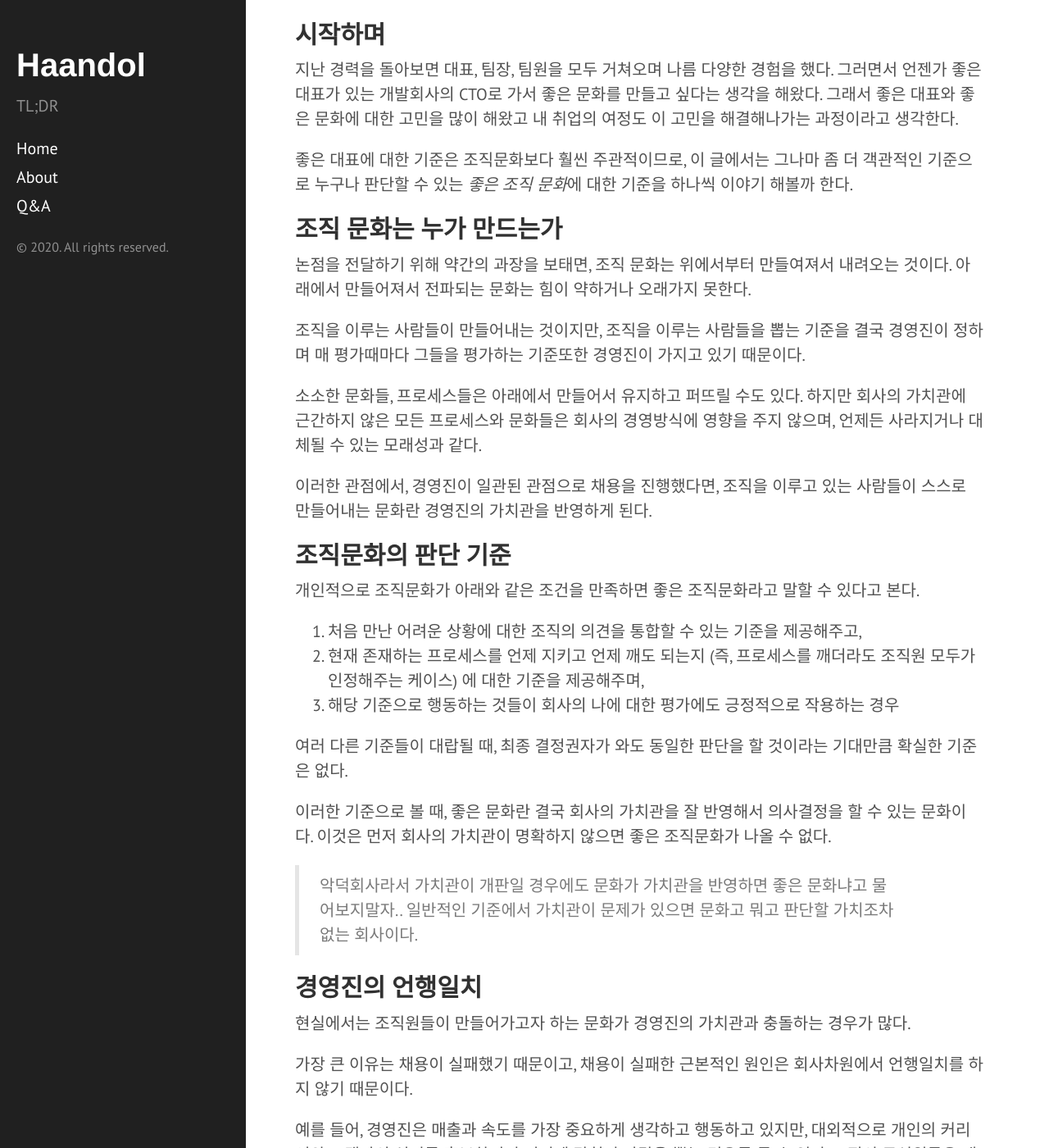
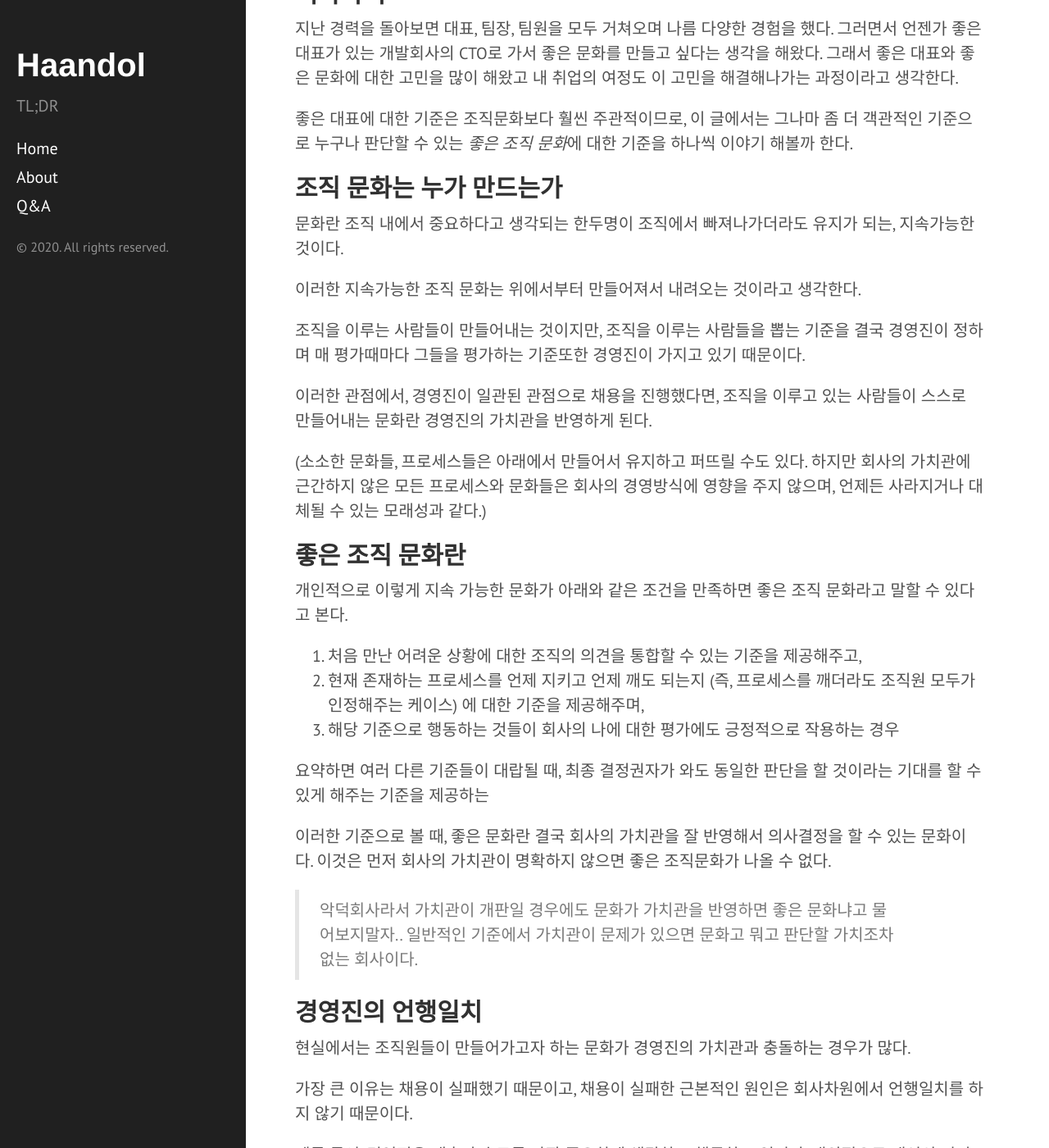
Before and after one commit to haandol/haandol.github.com, a Jekyll site: the page built from _posts/2020-07-18-where-comes-cultural-organization.md, in a window 1280 px wide and 1400 px high, scrolled down 445 px. Shown: the whole window at 82% size. Built offline with Jekyll 4.4.1, drawn with Linux system fonts in a browser that asks for light colours; comment, search, counter and statistics services are not loaded.

Commit message:
revoke publish

```diff
--- a/_posts/2020-07-18-where-comes-cultural-organization.md
+++ b/_posts/2020-07-18-where-comes-cultural-organization.md
@@ -5,12 +5,10 @@
 author: vincent
 email: ldg55d@gmail.com
 tags: thoughts culture organization company series
-publish: true
+publish: false
 ---
 
 ## TL;DR
-
-좋은 문화를 만들고 싶다면
 
 1. 명확한 회사의 가치관을 설정한다.
 2. 가치관대로 면접관을 교육하고 채용을 진행한다.
@@ -27,23 +25,26 @@
 
 ## 조직 문화는 누가 만드는가
 
-논점을 전달하기 위해 약간의 과장을 보태면, 조직 문화는 위에서부터 만들여져서 내려오는 것이다. 아래에서 만들어져서 전파되는 문화는 힘이 약하거나 오래가지 못한다.
+문화란 조직 내에서 중요하다고 생각되는 한두명이 조직에서 빠져나가더라도 유지가 되는, 지속가능한 것이다.
+
+이러한 지속가능한 조직 문화는 위에서부터 만들어져서 내려오는 것이라고 생각한다.
 
 조직을 이루는 사람들이 만들어내는 것이지만, 조직을 이루는 사람들을 뽑는 기준을 결국 경영진이 정하며 매 평가때마다 그들을 평가하는 기준또한 경영진이 가지고 있기 때문이다.
 
-소소한 문화들, 프로세스들은 아래에서 만들어서 유지하고 퍼뜨릴 수도 있다. 하지만 회사의 가치관에 근간하지 않은 모든 프로세스와 문화들은 회사의 경영방식에 영향을 주지 않으며, 언제든 사라지거나 대체될 수 있는 모래성과 같다.
-
 이러한 관점에서, 경영진이 일관된 관점으로 채용을 진행했다면, 조직을 이루고 있는 사람들이 스스로 만들어내는 문화란 경영진의 가치관을 반영하게 된다.
 
-## 조직문화의 판단 기준
+(소소한 문화들, 프로세스들은 아래에서 만들어서 유지하고 퍼뜨릴 수도 있다.
+하지만 회사의 가치관에 근간하지 않은 모든 프로세스와 문화들은 회사의 경영방식에 영향을 주지 않으며, 언제든 사라지거나 대체될 수 있는 모래성과 같다.)
 
-개인적으로 조직문화가 아래와 같은 조건을 만족하면 좋은 조직문화라고 말할 수 있다고 본다.
+## 좋은 조직 문화란
+
+개인적으로 이렇게 지속 가능한 문화가 아래와 같은 조건을 만족하면 좋은 조직 문화라고 말할 수 있다고 본다.
 
 1. 처음 만난 어려운 상황에 대한 조직의 의견을 통합할 수 있는 기준을 제공해주고,
 2. 현재 존재하는 프로세스를 언제 지키고 언제 깨도 되는지 (즉, 프로세스를 깨더라도 조직원 모두가 인정해주는 케이스) 에 대한 기준을 제공해주며,
 3. 해당 기준으로 행동하는 것들이 회사의 나에 대한 평가에도 긍정적으로 작용하는 경우
 
-여러 다른 기준들이 대랍될 때, 최종 결정권자가 와도 동일한 판단을 할 것이라는 기대만큼 확실한 기준은 없다.
+요약하면 여러 다른 기준들이 대랍될 때, 최종 결정권자가 와도 동일한 판단을 할 것이라는 기대를 할 수 있게 해주는 기준을 제공하는
 
 이러한 기준으로 볼 때, 좋은 문화란 결국 회사의 가치관을 잘 반영해서 의사결정을 할 수 있는 문화이다.
 이것은 먼저 회사의 가치관이 명확하지 않으면 좋은 조직문화가 나올 수 없다.
```
